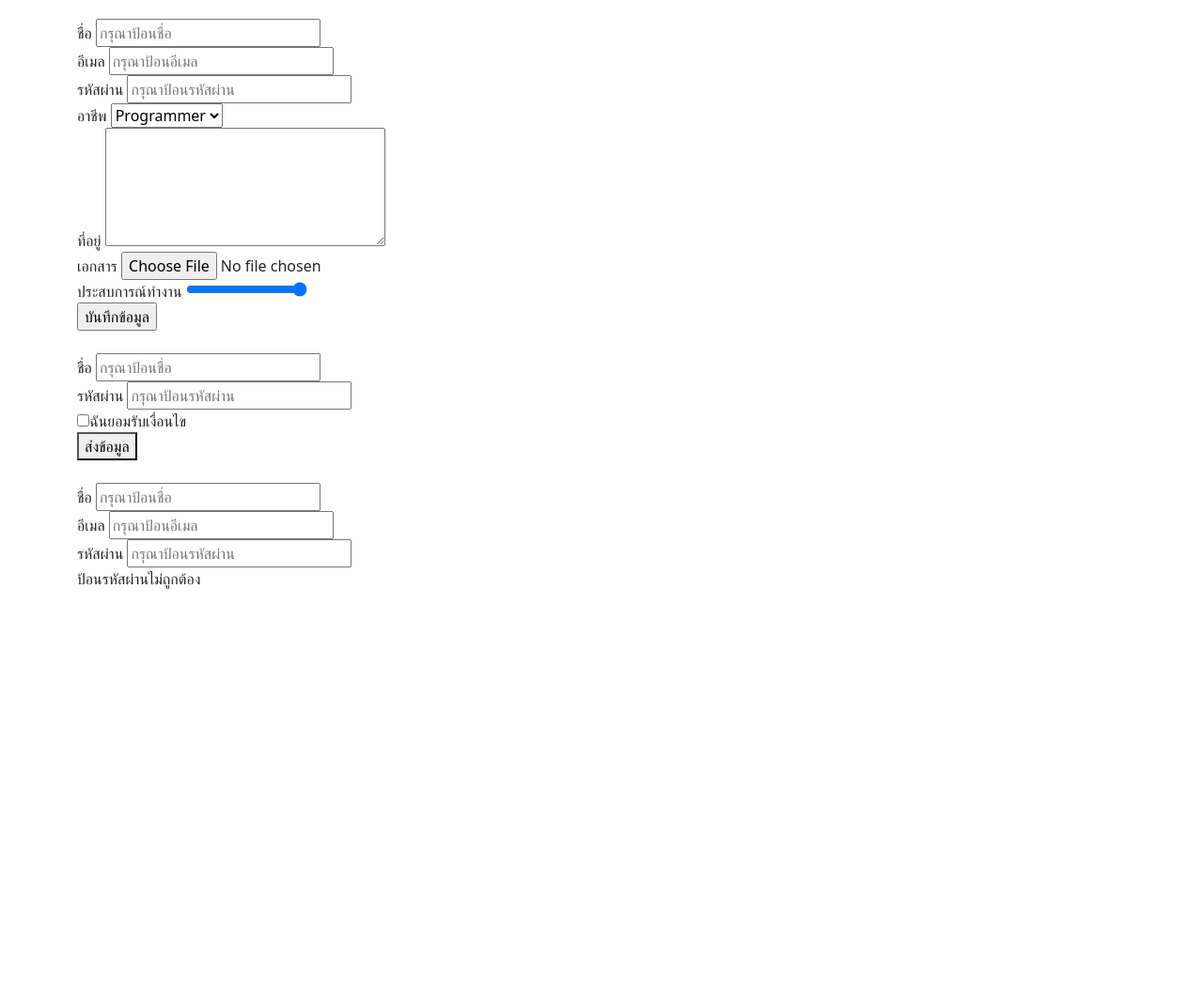
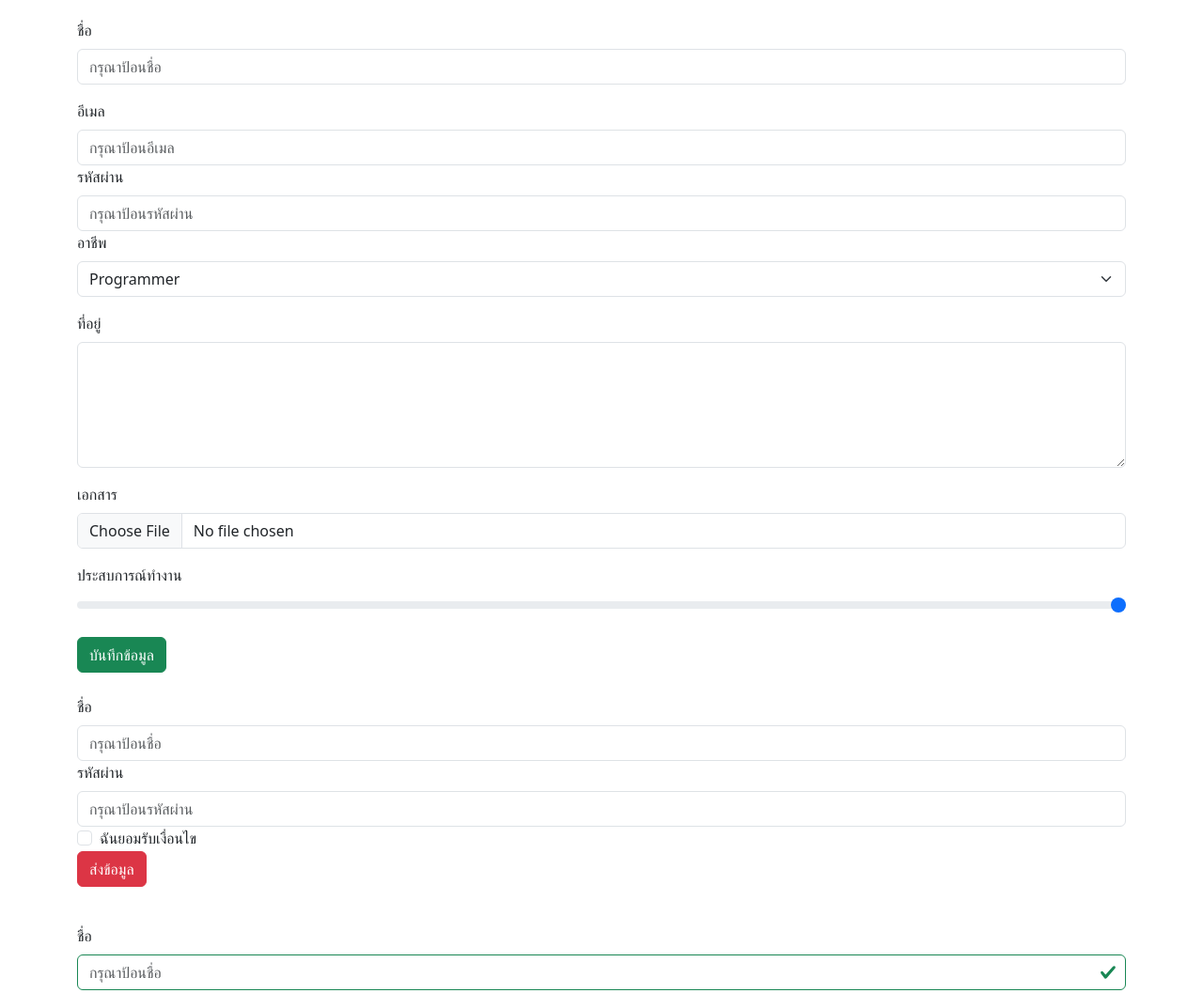
Before and after one commit to muffinyyss/github-desktop-project, a plain HTML site: page 17.Form.html in a window 1280 px wide. Shown: the top 1057 px of the page at 94% size. Before the commit the page ends 800 px from the top, so only its background shows below. Drawn offline with nearby package versions, Linux system fonts and the light colour scheme.

Commit message:
17 Form.html
17 Form.html

```diff
--- a/17.Form.html
+++ b/17.Form.html
@@ -4,29 +4,29 @@
     <meta charset="UTF-8">
     <meta name="viewport" content="width=device-width, initial-scale=1.0">
     <title>Form</title>
-    <link href="https://cdn.jsdelivr.net/npm/bootstrap@5.1.0/dist/css/bootstrap.min.css" rel="stylesheet" integrity="sha384-KyZXEAg3QhqLMpG8r+8fhAXLRk2vvoC2f3B09zVXn8CA5QIVfZOJ3BCsw2P0p/We" crossorigin="anonymous">
-    <script src="https://cdn.jsdelivr.net/npm/bootstrap@5.1.0/dist/js/bootstrap.bundle.min.js" integrity="sha384-U1DAWAznBHeqEIlVSCgzq+c9gqGAJn5c/t99JyeKa9xxaYpSvHU5awsuZVVFIhvj" crossorigin="anonymous"></script>
+    <link href="https://cdn.jsdelivr.net/npm/bootstrap@5.3.2/dist/css/bootstrap.min.css" rel="stylesheet" integrity="sha384-T3c6CoIi6uLrA9TneNEoa7RxnatzjcDSCmG1MXxSR1GAsXEV/Dwwykc2MPK8M2HN" crossorigin="anonymous">
+    <script src="https://cdn.jsdelivr.net/npm/bootstrap@5.3.2/dist/js/bootstrap.bundle.min.js" integrity="sha384-C6RzsynM9kWDrMNeT87bh95OGNyZPhcTNXj1NW7RuBCsyN/o0jlpcV8Qyq46cDfL" crossorigin="anonymous"></script>
 </head>
 <body>
     <div class="container" style="margin-top: 20px;">
         <form>
             <!-- Text Field -->
-            <div>
-                <label for="name">ชื่อ</label>
-                <input type="text" placeholder="กรุณาป้อนชื่อ">
+            <div class ="mb-3">
+                <label for="name" class="form-label">ชื่อ</label>
+                <input type="text" placeholder="กรุณาป้อนชื่อ" class=form-control >
             </div>
             <div>
-                <label for="email">อีเมล</label>
-                <input type="email" placeholder="กรุณาป้อนอีเมล">
+                <label for="email" class="form-label ">อีเมล</label>
+                <input type="email" placeholder="กรุณาป้อนอีเมล" class="form-control ">
             </div>
             <div>
-                <label for="password">รหัสผ่าน</label>
-                <input type="password" placeholder="กรุณาป้อนรหัสผ่าน">
+                <label for="password" class="form-label ">รหัสผ่าน</label>
+                <input type="password" placeholder="กรุณาป้อนรหัสผ่าน" class="form-control ">
             </div>
             <!-- Select -->
-            <div>
-                <label for="job">อาชีพ</label>
-                <select name="job" >
+            <div class="mb-3">
+                <label for="job" class="form-label ">อาชีพ</label>
+                <select name="job" class="form-select">
                     <option>Programmer</option>
                     <option>Developer</option>
                     <option>อาจารย์</option>
@@ -34,54 +34,54 @@
                 </select>
             </div>
             <!-- TextArea -->
-            <div>
-                <label>ที่อยู่</label>
-                <textarea cols="30" rows="5"></textarea>
+            <div class="mb-3">
+                <label class="form-label">ที่อยู่</label>
+                <textarea class="form-control" cols="30" rows="5"></textarea>
             </div>
             <!-- File -->
-            <div>
-                <label>เอกสาร</label>
-                <input type="file">
+            <div class="mb-3">
+                <label class="form-label">เอกสาร</label>
+                <input type="file" class="form-control">
             </div>
             <!-- Range -->
-            <div>
-                <label>ประสบการณ์ทำงาน</label>
-                <input type="range" min="1"  max="5" value="5">
+            <div class="mb-3">
+                <label class="form-label">ประสบการณ์ทำงาน</label>
+                <input type="range" min="1"  max="5" value="5" class="form-range ">
             </div>
-            <input type="submit" name="" id="" value="บันทึกข้อมูล">
+            <input type="submit" name="" id="" value="บันทึกข้อมูล" class="btn btn-success ">
         </form>
         <br>
         <!-- Form Check -->
-        <form>
+        <form class="mb-3">
             <div>
-                <label>ชื่อ</label>
-                <input type="text" placeholder="กรุณาป้อนชื่อ">
+                <label class="form-label">ชื่อ</label>
+                <input type="text" placeholder="กรุณาป้อนชื่อ" class="form-control ">
             </div>
             <div>
-                <label>รหัสผ่าน</label>
-                <input type="password" placeholder="กรุณาป้อนรหัสผ่าน">
+                <label class="form-label">รหัสผ่าน</label>
+                <input type="password" placeholder="กรุณาป้อนรหัสผ่าน" class="form-control ">
             </div>
-            <div>
+            <div class="form-check">
                 <label>
-                    <input type="checkbox" name="">ฉันยอมรับเงื่อนไข
+                    <input type="checkbox" name="" class="form-check-input ">ฉันยอมรับเงื่อนไข
                 </label>
             </div>
-            <button>ส่งข้อมูล</button>
+            <button class="btn btn-danger">ส่งข้อมูล</button>
         </form>
         <br>
         <!-- Validation -->
-        <div>
-            <label for="name">ชื่อ</label>
-            <input type="text" placeholder="กรุณาป้อนชื่อ">
+        <div class="mb-3">
+            <label for="name" class="form-label">ชื่อ</label>
+            <input type="text" placeholder="กรุณาป้อนชื่อ" class="form-control  is-valid ">
         </div>
-        <div>
-            <label for="email">อีเมล</label>
-            <input type="email" placeholder="กรุณาป้อนอีเมล">
+        <div class="mb-3">
+            <label for="email" class="form-label">อีเมล</label>
+            <input type="email" placeholder="กรุณาป้อนอีเมล" class="form-control  is-invalid ">
         </div>
-        <div>
-            <label for="password">รหัสผ่าน</label>
-            <input type="password" placeholder="กรุณาป้อนรหัสผ่าน">
-            <div>ป้อนรหัสผ่านไม่ถูกต้อง</div>
+        <div class="mb-3 ">
+            <label for="password" class="form-label">รหัสผ่าน</label>
+            <input type="password" placeholder="กรุณาป้อนรหัสผ่าน" class="form-control is-invalid">
+            <div class="invalid-feedback ">ป้อนรหัสผ่านไม่ถูกต้อง</div>
         </div>
     </div>
 </body>
```
